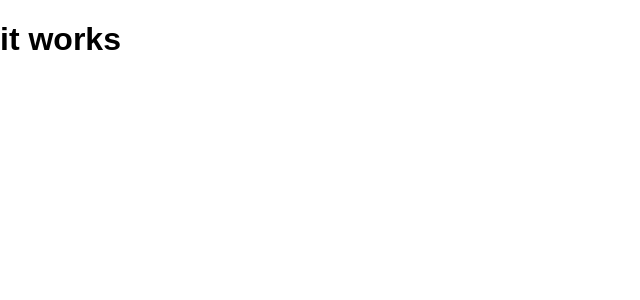
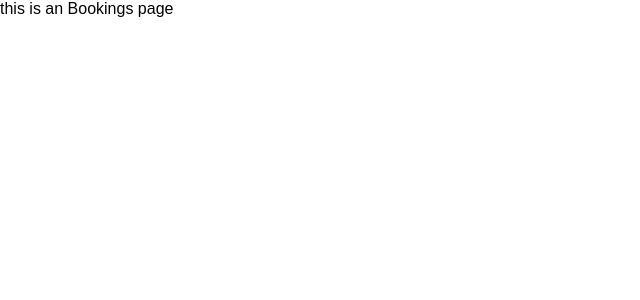
Before and after one commit to webmaster0307/node-react-graphql, a React (Create React App) app in the folder frontend/: page /bookings in a window 1280 px wide. Shown: the top 300 px of the page, without its empty margins (0-640 px from the left). Built offline with nearby package versions, Linux system fonts and the light colour scheme.

Commit message:
making pages

```diff
--- a/frontend/src/App.js
+++ b/frontend/src/App.js
@@ -1,12 +1,20 @@
 import React from 'react';
-import logo from './logo.svg';
 import './App.css';
+import { BrowserRouter, Route, Redirect, Switch } from 'react-router-dom';
+import AuthPage from './pages/Auth';
+import BookingsPage from './pages/Bookings';
+import EventsPage from './pages/Events';
 
 function App() {
   return (
-    <div className="App">
-      <h1>it works</h1>
-    </div>
+    <BrowserRouter>
+      <Switch>
+        <Redirect from='/' to='/auth' exact />
+        <Route path='/auth' component={AuthPage} />
+        <Route path='/events' component={EventsPage} />
+        <Route path='/bookings' component={BookingsPage} />
+      </Switch>
+    </BrowserRouter>
   );
 }
 
--- /dev/null
+++ b/frontend/src/pages/Auth.js
@@ -0,0 +1,9 @@
+import React, { Component } from 'react';
+
+class AuthPage extends Component {
+    render() {
+        return <div>this is an Auth page</div>
+    }
+}
+
+export default AuthPage;
--- /dev/null
+++ b/frontend/src/pages/Bookings.js
@@ -0,0 +1,9 @@
+import React, { Component } from 'react';
+
+class BookingsPage extends Component {
+    render() {
+        return <div>this is an Bookings page</div>
+    }
+}
+
+export default BookingsPage;
--- /dev/null
+++ b/frontend/src/pages/Events.js
@@ -0,0 +1,9 @@
+import React, { Component } from 'react';
+
+class EventsPage extends Component {
+    render() {
+        return <div>this is an Events page</div>
+    }
+}
+
+export default EventsPage;
--- a/package.json
+++ b/package.json
@@ -16,7 +16,8 @@
     "express-graphql": "^0.9.0",
     "graphql": "^14.5.8",
     "jsonwebtoken": "^8.5.1",
-    "mongoose": "^5.7.5"
+    "mongoose": "^5.7.5",
+    "react-router-dom": "^5.1.2"
   },
   "devDependencies": {
     "nodemon": "^1.19.4"
```
Also changed, not shown: 1 other file (tests, documents, lock files or other folders).
